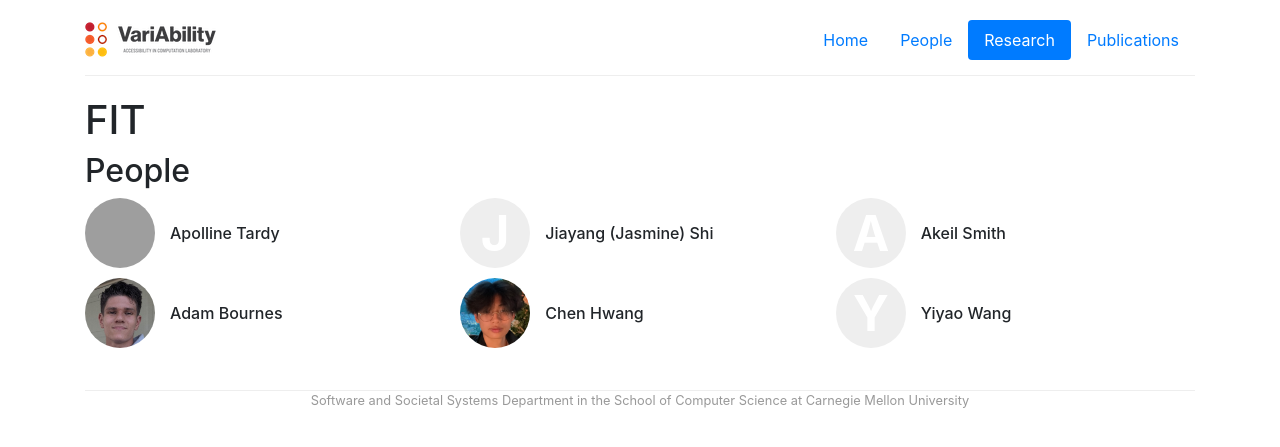
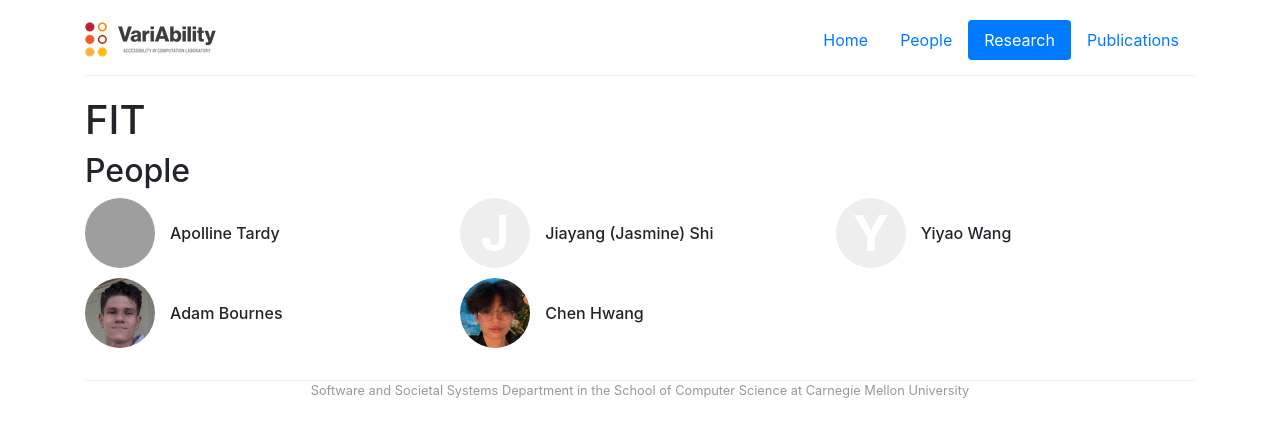
Before and after one commit to cmu-variability/cmu-variability.github.io, a Jekyll site: the page built from _projects/fit.md, in a window 1280 px wide, cut to the strip 0-447 px from the top of the page. Built offline with Jekyll 4.4.1, drawn with Linux system fonts in a browser that asks for light colours; grey boxes are pictures that could not be loaded.

Commit message:
Some more personel updates.

```diff
--- a/_projects/fit.md
+++ b/_projects/fit.md
@@ -13,7 +13,6 @@ people:
   - ugrad-adam-bournes
   - ugrad-jiayang-shi
   - ugrad-chen-hwang
-  - ugrad-akeil-smith
   - ugrad-yiyao-wang
 
 layout: project
```
Also changed, not shown: _projects/social-acceptability-AT.md (+0 -1 lines).
